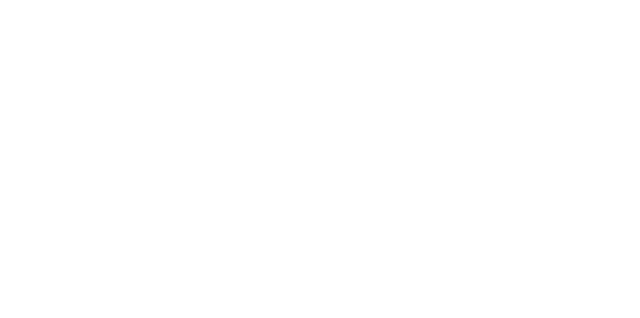
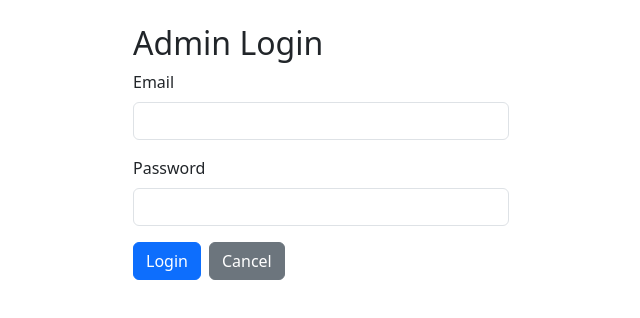
Before and after one commit to namankkapoor7/ijp-project, an Angular app in the folder ijp-frontend/: page /admin/login in a window 1280 px wide. Before the commit this address led to /. Shown: the top 318 px of the page, without its empty margins (319-959 px from the left). Built offline with nearby package versions, Linux system fonts and the light colour scheme.

Commit message:
Add AuthService, route guard, and Admin Login component

```diff
--- a/ijp-frontend/src/app/admin-login/admin-login.html
+++ b/ijp-frontend/src/app/admin-login/admin-login.html
@@ -1 +1,22 @@
-<p>admin-login works!</p>
+<div class="container mt-4" style="max-width: 400px;">
+  <h2>Admin Login</h2>
+
+  <div *ngIf="errorMessage" class="alert alert-danger">{{ errorMessage }}</div>
+
+  <form (ngSubmit)="onSubmit()">
+    <div class="mb-3">
+      <label class="form-label">Email</label>
+      <input type="email" class="form-control" [(ngModel)]="email" name="email" required>
+    </div>
+
+    <div class="mb-3">
+      <label class="form-label">Password</label>
+      <input type="password" class="form-control" [(ngModel)]="password" name="password" required>
+    </div>
+
+    <button type="submit" class="btn btn-primary" [disabled]="submitting">
+      {{ submitting ? 'Logging in...' : 'Login' }}
+    </button>
+    <button type="button" class="btn btn-secondary ms-2" (click)="onCancel()">Cancel</button>
+  </form>
+</div>
--- a/ijp-frontend/src/app/admin-login/admin-login.ts
+++ b/ijp-frontend/src/app/admin-login/admin-login.ts
@@ -1,9 +1,54 @@
 import { Component } from '@angular/core';
+import { CommonModule } from '@angular/common';
+import { FormsModule } from '@angular/forms';
+import { Router } from '@angular/router';
+import { Admin } from '../services/admin';
+import { Auth } from '../services/auth';
 
 @Component({
   selector: 'app-admin-login',
-  imports: [],
+  standalone: true,
+  imports: [CommonModule, FormsModule],
   templateUrl: './admin-login.html',
-  styleUrl: './admin-login.css',
+  styleUrl: './admin-login.css'
 })
-export class AdminLogin {}
+export class AdminLogin {
+
+  email = '';
+  password = '';
+  submitting = false;
+  errorMessage = '';
+
+  constructor(
+    private adminService: Admin,
+    private authService: Auth,
+    private router: Router
+  ) { }
+
+  onSubmit(): void {
+    this.errorMessage = '';
+
+    if (!this.email || !this.password) {
+      this.errorMessage = 'Email and password are required.';
+      return;
+    }
+
+    this.submitting = true;
+
+    this.adminService.login({ email: this.email, password: this.password }).subscribe({
+      next: (response) => {
+        this.submitting = false;
+        this.authService.login(response.email);
+        this.router.navigate(['/admin/dashboard']);
+      },
+      error: (err) => {
+        this.submitting = false;
+        this.errorMessage = err.error || 'Login failed. Please try again.';
+      }
+    });
+  }
+
+  onCancel(): void {
+    this.router.navigate(['/']);
+  }
+}
--- a/ijp-frontend/src/app/app.routes.ts
+++ b/ijp-frontend/src/app/app.routes.ts
@@ -1,8 +1,11 @@
 import { Routes } from '@angular/router';
 import { Home } from './home/home';
 import { Register } from './register/register';
+import { AdminLogin } from './admin-login/admin-login';
+import { authGuard } from './guards/auth-guard';
 
 export const routes: Routes = [
   { path: '', component: Home },
   { path: 'register/:id', component: Register },
+  { path: 'admin/login', component: AdminLogin },
 ];
--- /dev/null
+++ b/ijp-frontend/src/app/services/auth.ts
@@ -0,0 +1,25 @@
+import { Injectable } from '@angular/core';
+
+@Injectable({
+  providedIn: 'root'
+})
+export class Auth {
+
+  private loggedInEmail: string | null = null;
+
+  login(email: string): void {
+    this.loggedInEmail = email;
+  }
+
+  logout(): void {
+    this.loggedInEmail = null;
+  }
+
+  isLoggedIn(): boolean {
+    return this.loggedInEmail !== null;
+  }
+
+  getEmail(): string | null {
+    return this.loggedInEmail;
+  }
+}
```
Also changed, not shown: ijp-frontend/src/app/guards/auth-guard.ts (added, +15 -0 lines).
